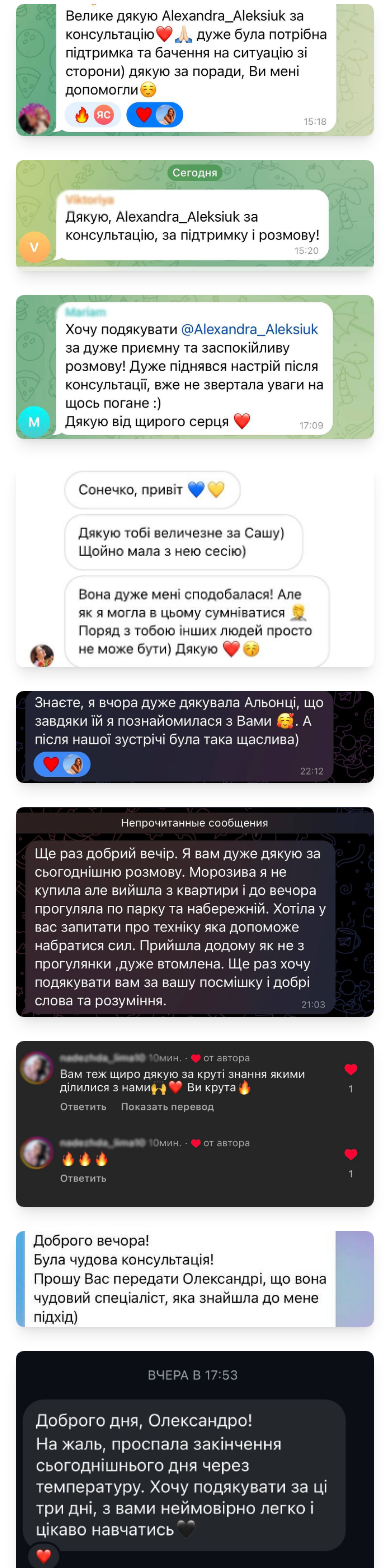
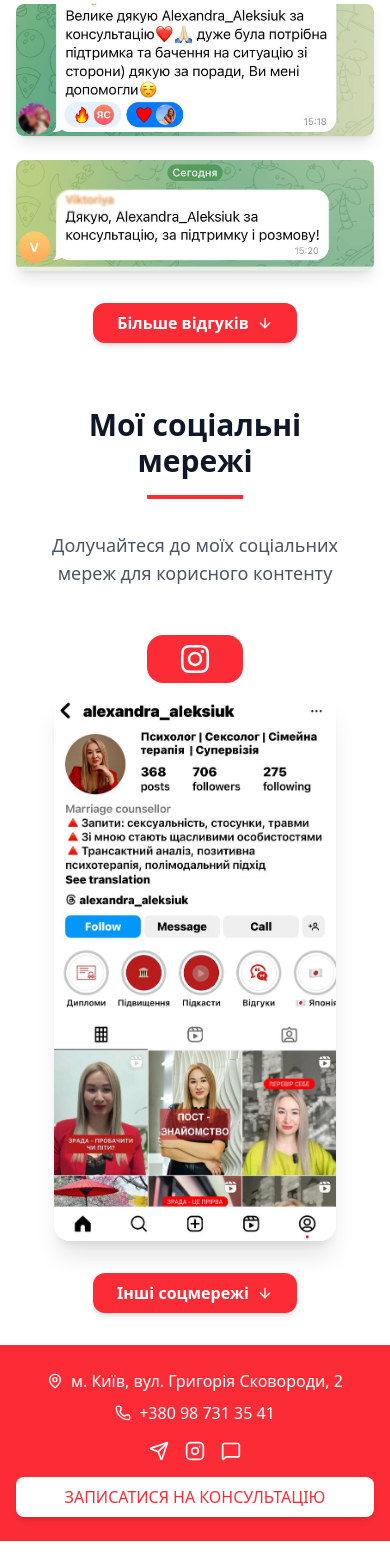
Before and after one commit to kenzay01/psychologist-site, a Next.js app: page /aboutMe in a window 390 px wide. Shown: the part 6997-8565 px from the top of the page. After the commit the page ends 8538 px from the top, so only its background shows below. Built offline with nearby package versions, Linux system fonts and the light colour scheme; no server answers.

Commit message:
done dropdown of reviews and social on mobile

```diff
--- a/components/SocialsContainer.tsx
+++ b/components/SocialsContainer.tsx
@@ -1,4 +1,5 @@
 "use client";
+
 import { FaTiktok, FaInstagram, FaYoutube } from "react-icons/fa";
 import Image from "next/image";
 import instagramImg from "@/public/socials/instagram.jpg";
@@ -7,36 +8,39 @@ import tiktokImg from "@/public/socials/tiktok.jpg";
 import { useCurrentLanguage } from "@/hooks/getCurrentLanguage";
 import { useDictionary } from "@/hooks/getDictionary";
 import { Locale } from "@/i18n/config";
+import { useState } from "react";
+import { ArrowUp, ArrowDown } from "lucide-react";
 
 export default function SocialsContainer() {
   const currentLocale = useCurrentLanguage() as Locale;
   const { dict } = useDictionary(currentLocale);
+  const [showAll, setShowAll] = useState(false);
 
   const socials = [
     {
       id: 1,
-      title: dict?.socials.items[0].title,
+      title: dict?.socials?.items[0].title,
       icon: FaInstagram,
       link: "https://www.instagram.com/alexandra_aleksiuk?igsh=MWY2b2Y4eTR6MmllOQ%3D%3D&utm_source=qr",
       img: instagramImg,
     },
     {
       id: 2,
-      title: dict?.socials.items[1].title,
+      title: dict?.socials?.items[1].title,
       icon: FaYoutube,
       link: "https://youtube.com/@psiholog.o.aleksiuk?si=6fosJ4s08PVEuWZj",
       img: youtubeImg,
     },
     {
       id: 3,
-      title: dict?.socials.items[2].title,
+      title: dict?.socials?.items[2].title,
       icon: FaTiktok,
       link: "https://www.tiktok.com/@alexandraaleksiuk?_t=ZM-8xgvh42k9xe&_r=1",
       img: tiktokImg,
     },
   ];
 
-  //   if (loading) return null;
+  const displayedSocials = showAll ? socials : socials.slice(0, 1);
 
   return (
     <section
@@ -48,21 +52,23 @@ export default function SocialsContainer() {
         {/* Header */}
         <div className="text-center mb-12 md:mb-16">
           <h2 className="text-3xl md:text-4xl lg:text-5xl font-bold text-gray-900 mb-4">
-            {dict?.socials.title}
+            {dict?.socials?.title || "Соціальні мережі"}
           </h2>
           <div className="w-24 h-1 bg-red-500 mx-auto mb-8"></div>
           <p className="text-lg md:text-xl text-gray-600 max-w-2xl mx-auto">
-            {dict?.socials.description}
+            {dict?.socials?.description || "Долучайтеся до наших спільнот"}
           </p>
         </div>
 
         {/* Socials Grid */}
         <div className="grid md:grid-cols-3 gap-8">
-          {socials.map((social) => (
+          {displayedSocials.map((social) => (
             <a
               className="flex items-center justify-center flex-col gap-2"
               key={social.id}
               href={social.link}
+              target="_blank"
+              rel="noopener noreferrer"
             >
               <div className="bg-red-500 w-24 backdrop-blur-sm rounded-2xl py-2 flex items-center justify-center">
                 <social.icon className="w-8 h-8 text-white" />
@@ -84,6 +90,23 @@ export default function SocialsContainer() {
             </a>
           ))}
         </div>
+        {socials.length > 1 && (
+          <div className="text-center mt-8 md:hidden">
+            <button
+              onClick={() => setShowAll((prev) => !prev)}
+              className="bg-red-500 hover:bg-red-600 text-white px-6 py-2 rounded-xl font-semibold text-base inline-flex items-center gap-2 justify-center hover:scale-105 transition-all duration-300 shadow-md"
+            >
+              {showAll
+                ? dict?.socials?.lessSocials || "Менше"
+                : dict?.socials?.moreSocials || "Інші соцмережі"}
+              {showAll ? (
+                <ArrowUp className="w-4 h-4" />
+              ) : (
+                <ArrowDown className="w-4 h-4" />
+              )}
+            </button>
+          </div>
+        )}
       </div>
     </section>
   );
--- a/components/Testimonials.tsx
+++ b/components/Testimonials.tsx
@@ -5,19 +5,20 @@ import { useDictionary } from "@/hooks/getDictionary";
 import { Locale } from "@/i18n/config";
 import { useState, useEffect } from "react";
 import Image from "next/image";
+import { ArrowDown, ArrowUp } from "lucide-react";
 
 const Testimonials = () => {
   const currentLocale = useCurrentLanguage() as Locale;
   const { dict } = useDictionary(currentLocale);
   const [validImages, setValidImages] = useState<string[]>([]);
   const [isLoading, setIsLoading] = useState(true);
+  const [showAll, setShowAll] = useState(false);
 
   useEffect(() => {
     const checkImages = async () => {
       setIsLoading(true);
       const validImagePaths: string[] = [];
 
-      // Перевіряємо зображення по одному
       for (let i = 1; i <= 30; i++) {
         const imagePath = `/comments/${currentLocale}/comment_${currentLocale}_${i}.jpg`;
 
@@ -41,6 +42,8 @@ const Testimonials = () => {
     checkImages();
   }, [currentLocale]);
 
+  const displayedImages = showAll ? validImages : validImages.slice(0, 3);
+
   return (
     <div className="py-8 bg-white">
       <div className="max-w-7xl mx-auto px-4 sm:px-6 lg:px-8">
@@ -56,9 +59,9 @@ const Testimonials = () => {
         {isLoading ? (
           <div className="text-center py-16">
             <div className="animate-spin rounded-full h-16 w-16 border-4 border-red-500 border-t-transparent mx-auto"></div>
-            {/* <p className="mt-4 text-gray-600 text-lg"> */}
-            {/* {dict?.testimonials?.loading || "Завантаження відгуків..."} */}
-            {/* </p> */}
+            {/* <p className="mt-4 text-gray-600 text-lg">
+              {dict?.testimonials?.loading || "Завантаження відгуків..."}
+            </p> */}
           </div>
         ) : validImages.length === 0 ? (
           <div className="text-center py-16">
@@ -68,8 +71,9 @@ const Testimonials = () => {
             </p>
           </div>
         ) : (
+          <>
             <div className="columns-1 sm:columns-2 lg:columns-3 xl:columns-4 gap-6 space-y-6">
-            {validImages.map((image, index) => (
+              {displayedImages.map((image, index) => (
                 <div
                   key={image}
                   className="group relative overflow-hidden rounded-lg shadow-lg hover:shadow-xl transition-all duration-300 break-inside-avoid"
@@ -88,6 +92,24 @@ const Testimonials = () => {
                 </div>
               ))}
             </div>
+            {validImages.length > 3 && (
+              <div className="text-center mt-8 md:hidden">
+                <button
+                  onClick={() => setShowAll((prev) => !prev)}
+                  className="bg-red-500 hover:bg-red-600 text-white px-6 py-2 rounded-xl font-semibold text-base inline-flex items-center gap-2 justify-center hover:scale-105 transition-all duration-300 shadow-md"
+                >
+                  {showAll
+                    ? dict?.testimonials?.lessReviews || "Менше відгуків"
+                    : dict?.testimonials?.moreReviews || "Більше відгуків"}
+                  {showAll ? (
+                    <ArrowUp className="w-4 h-4" />
+                  ) : (
+                    <ArrowDown className="w-4 h-4" />
+                  )}
+                </button>
+              </div>
+            )}
+          </>
         )}
       </div>
     </div>
--- a/i18n/locales/ru.json
+++ b/i18n/locales/ru.json
@@ -120,7 +120,9 @@
       {
         "title": "TikTok"
       }
-    ]
+    ],
+    "moreSocials": "Другие соцсети",
+    "lessSocials": "Меньше"
   },
   "aboutMe": {
     "title": "Обо мне",
@@ -501,7 +503,9 @@
   "testimonials": {
     "title": "Отзывы клиентов",
     "description": "Вот что говорят мои клиенты о работе со мной",
-    "noImages": "Изображения отзывов не найдены"
+    "noImages": "Изображения отзывов не найдены",
+    "moreReviews": "Больше отзывов",
+    "lessReviews": "Меньше отзывов"
   },
   "diplomas": {
     "title": "Дипломы и сертификаты",
--- a/i18n/locales/uk.json
+++ b/i18n/locales/uk.json
@@ -120,7 +120,9 @@
       {
         "title": "TikTok"
       }
-    ]
+    ],
+    "moreSocials": "Інші соцмережі",
+    "lessSocials": "Менше"
   },
   "aboutMe": {
     "title": "Про мене",
@@ -501,7 +503,9 @@
   "testimonials": {
     "title": "Відгуки клієнтів",
     "description": "Ось що кажуть мої клієнти про роботу зі мною",
-    "noImages": "Зображення відгуків не знайдено"
+    "noImages": "Зображення відгуків не знайдено",
+    "moreReviews": "Більше відгуків",
+    "lessReviews": "Менше відгуків"
   },
   "diplomas": {
     "title": "Дипломи та сертифікати",
```
Lines whose indentation alone changed are shown as unchanged.
